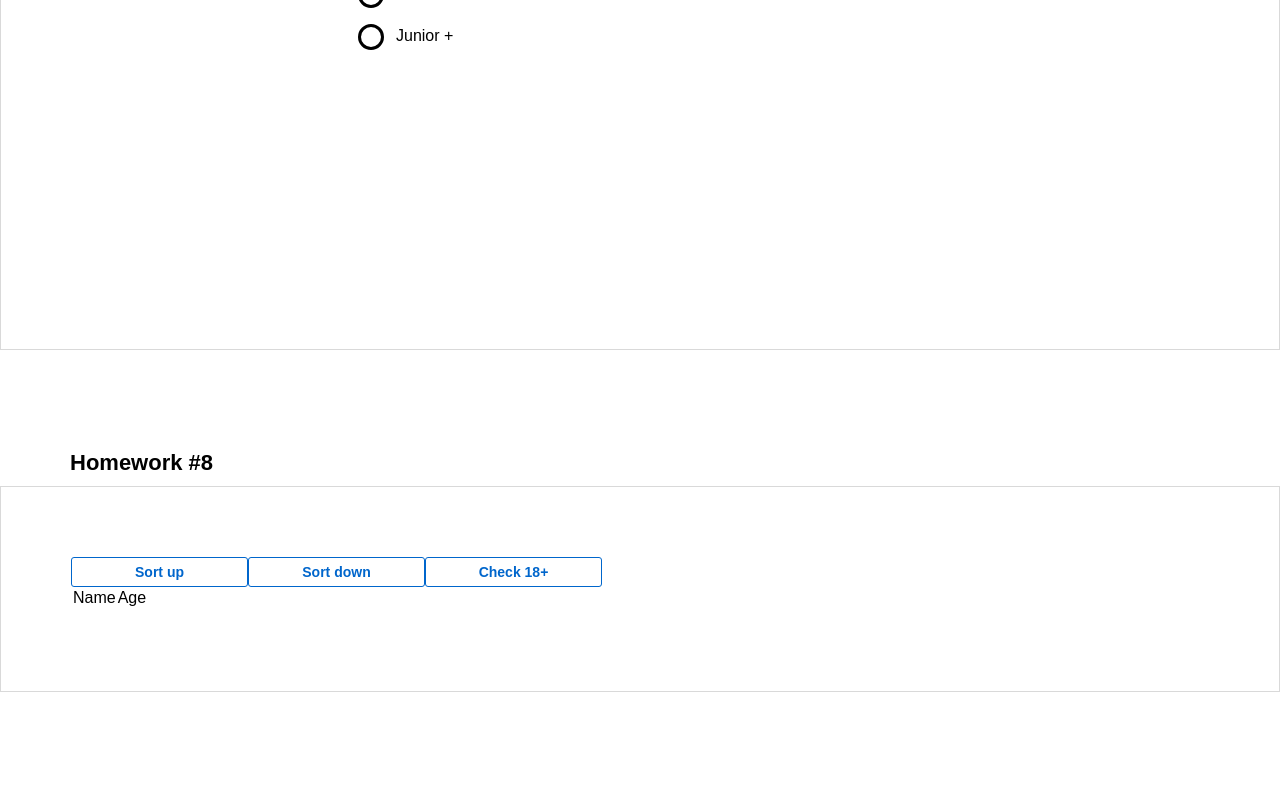
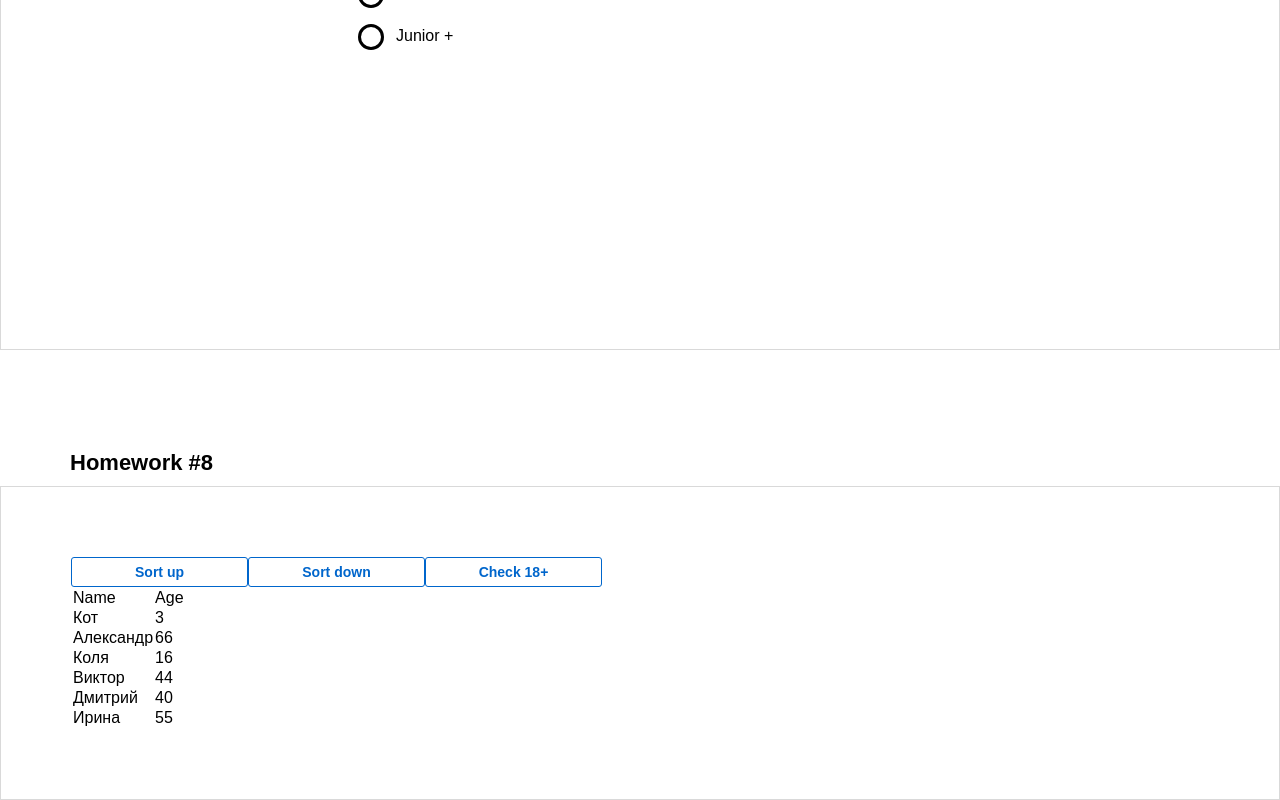
Before and after one commit to AdammmVV/Homework, a React (Create React App) app: page /#/junior in a window 1280 px wide. Shown: the part 620-1420 px from the top of the page. Before the commit the page ends 1312 px from the top, so only its background shows below. Built offline with nearby package versions, Linux system fonts and the light colour scheme.

Commit message:
Homework 08 refactor User.tsx

```diff
--- a/src/s2-homeworks/hw08/User.tsx
+++ b/src/s2-homeworks/hw08/User.tsx
@@ -11,12 +11,10 @@ const User: React.FC<UserPropsType> = ({ u }) => {
     return (
         <tr id={'hw8-user-' + u._id + '-' + u.age} className={s.item}>
             <td id={'hw8-user-name-' + u._id} className={s.nameCol}>
-                {/*отобразить имя*/}
-
+                {u.name}
             </td>
-            <td id={'hw8-user-age-' + u._id}>
-                {/*отобразить возраст*/}
-
+            <td id={'hw8-user-age-' + u._id} className={s.ageCol}>
+                {u.age}
             </td>
         </tr>
     )
```
